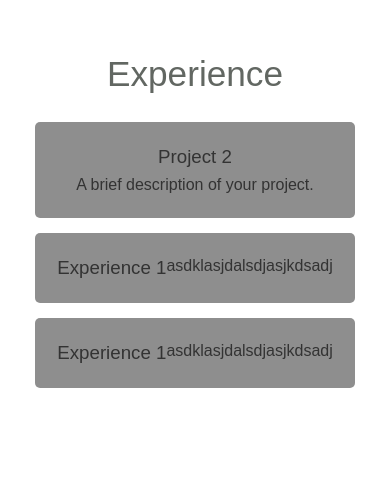
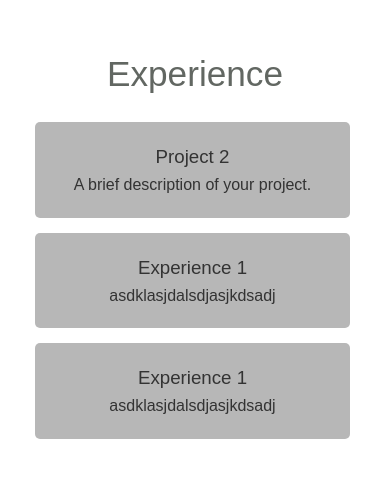
Before and after one commit to elipao/elipao.github.io, a plain HTML site: page index.html in a window 390 px wide. Shown: the part 2686-3164 px from the top of the page. Drawn offline with Linux system fonts and the light colour scheme.

Commit message:
fixed experience

```diff
--- a/style.css
+++ b/style.css
@@ -78,12 +78,14 @@ h2 {
 
 .experience {
     display: flex;
+    flex-direction: column; /* Stack items vertically */
     justify-content: center;
-    flex-wrap: wrap;
-    background-color: #8e8e8e;
+    align-items: center; /* Center align content */
+    background-color: #b7b7b7;
     padding: 20px;
     border-radius: 5px;
     margin: 15px;
+    width: 60%;
 }
 
 .project {
@@ -129,6 +131,10 @@ html {
         width: 90%;
     }
 
+    .experience {
+        width: 90%
+    }
+
     nav ul {
         flex-direction: column;
         padding: 0;
```
Also changed, not shown: index.html (line endings or trailing spaces).
